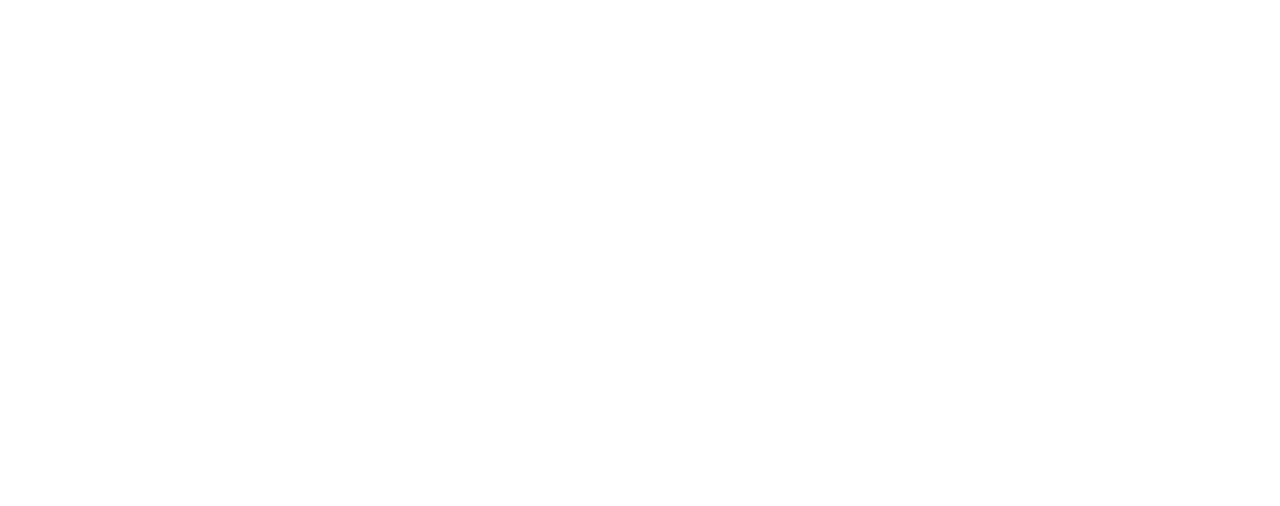
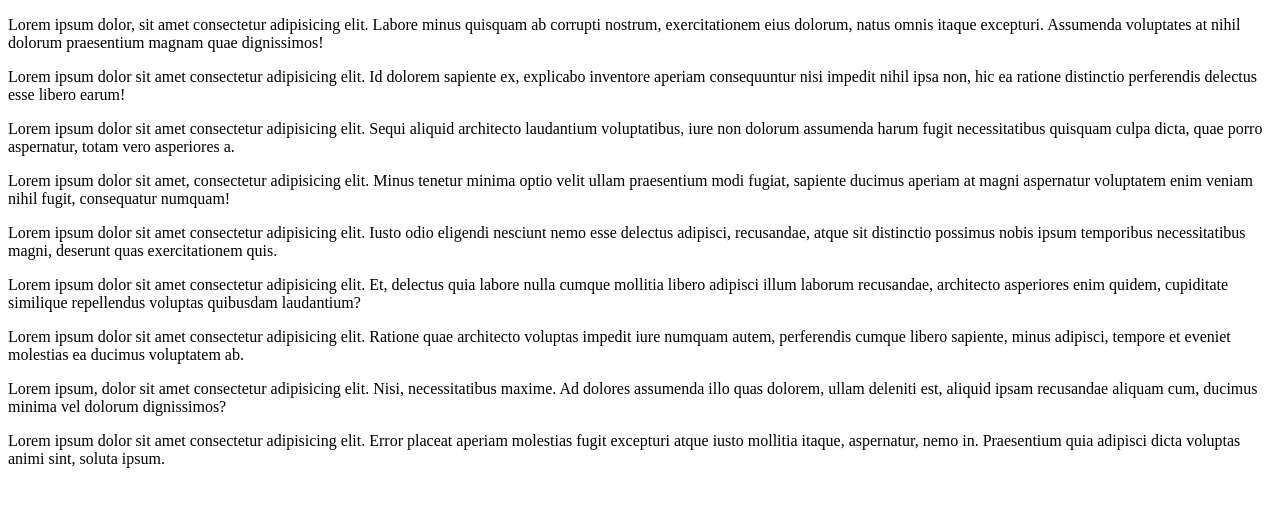
Before and after one commit to dayhanaq/claseCSS, a plain HTML site: page index.html in a window 1280 px wide. Drawn offline with Linux system fonts and the light colour scheme.

Commit message:
texto de relleno

```diff
--- a/index.html
+++ b/index.html
@@ -10,6 +10,21 @@
 
    </header>
    <main>
+<section>
+<p>Lorem ipsum dolor, sit amet consectetur adipisicing elit. Labore minus quisquam ab corrupti nostrum, exercitationem eius dolorum, natus omnis itaque excepturi. Assumenda voluptates at nihil dolorum praesentium magnam quae dignissimos!</p>
+<P>Lorem ipsum dolor sit amet consectetur adipisicing elit. Id dolorem sapiente ex, explicabo inventore aperiam consequuntur nisi impedit nihil ipsa non, hic ea ratione distinctio perferendis delectus esse libero earum!</P>
+<P>Lorem ipsum dolor sit amet consectetur adipisicing elit. Sequi aliquid architecto laudantium voluptatibus, iure non dolorum assumenda harum fugit necessitatibus quisquam culpa dicta, quae porro aspernatur, totam vero asperiores a.</P>
+</section>
+<section>
+<p>Lorem ipsum dolor sit amet, consectetur adipisicing elit. Minus tenetur minima optio velit ullam praesentium modi fugiat, sapiente ducimus aperiam at magni aspernatur voluptatem enim veniam nihil fugit, consequatur numquam!</p>
+<p>Lorem ipsum dolor sit amet consectetur adipisicing elit. Iusto odio eligendi nesciunt nemo esse delectus adipisci, recusandae, atque sit distinctio possimus nobis ipsum temporibus necessitatibus magni, deserunt quas exercitationem quis.</p>
+<p>Lorem ipsum dolor sit amet consectetur adipisicing elit. Et, delectus quia labore nulla cumque mollitia libero adipisci illum laborum recusandae, architecto asperiores enim quidem, cupiditate similique repellendus voluptas quibusdam laudantium?</p>
+</section>
+<section>
+<p>Lorem ipsum dolor sit amet consectetur adipisicing elit. Ratione quae architecto voluptas impedit iure numquam autem, perferendis cumque libero sapiente, minus adipisci, tempore et eveniet molestias ea ducimus voluptatem ab.</p>
+<p>Lorem ipsum, dolor sit amet consectetur adipisicing elit. Nisi, necessitatibus maxime. Ad dolores assumenda illo quas dolorem, ullam deleniti est, aliquid ipsam recusandae aliquam cum, ducimus minima vel dolorum dignissimos?</p>
+<p>Lorem ipsum dolor sit amet consectetur adipisicing elit. Error placeat aperiam molestias fugit excepturi atque iusto mollitia itaque, aspernatur, nemo in. Praesentium quia adipisci dicta voluptas animi sint, soluta ipsum.</p>
+</section>
 
    </main>
    <footer >
```
